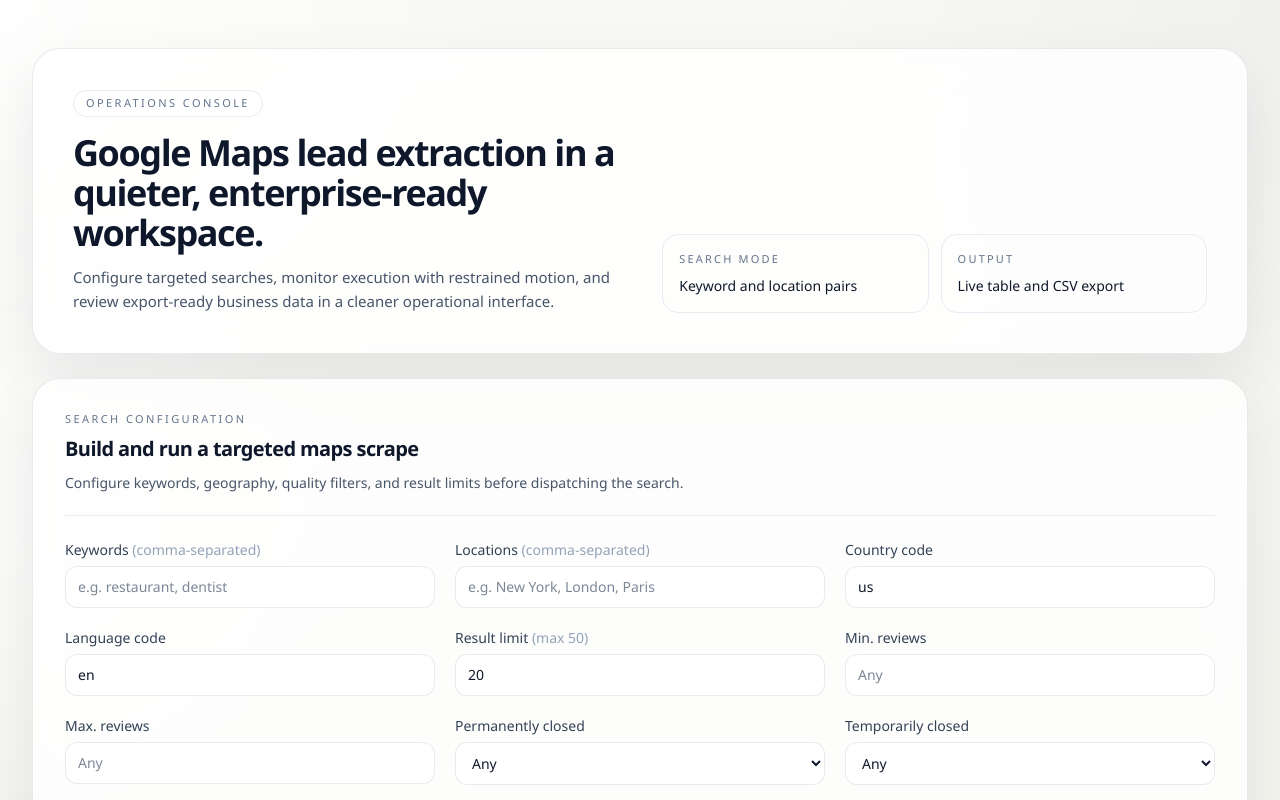
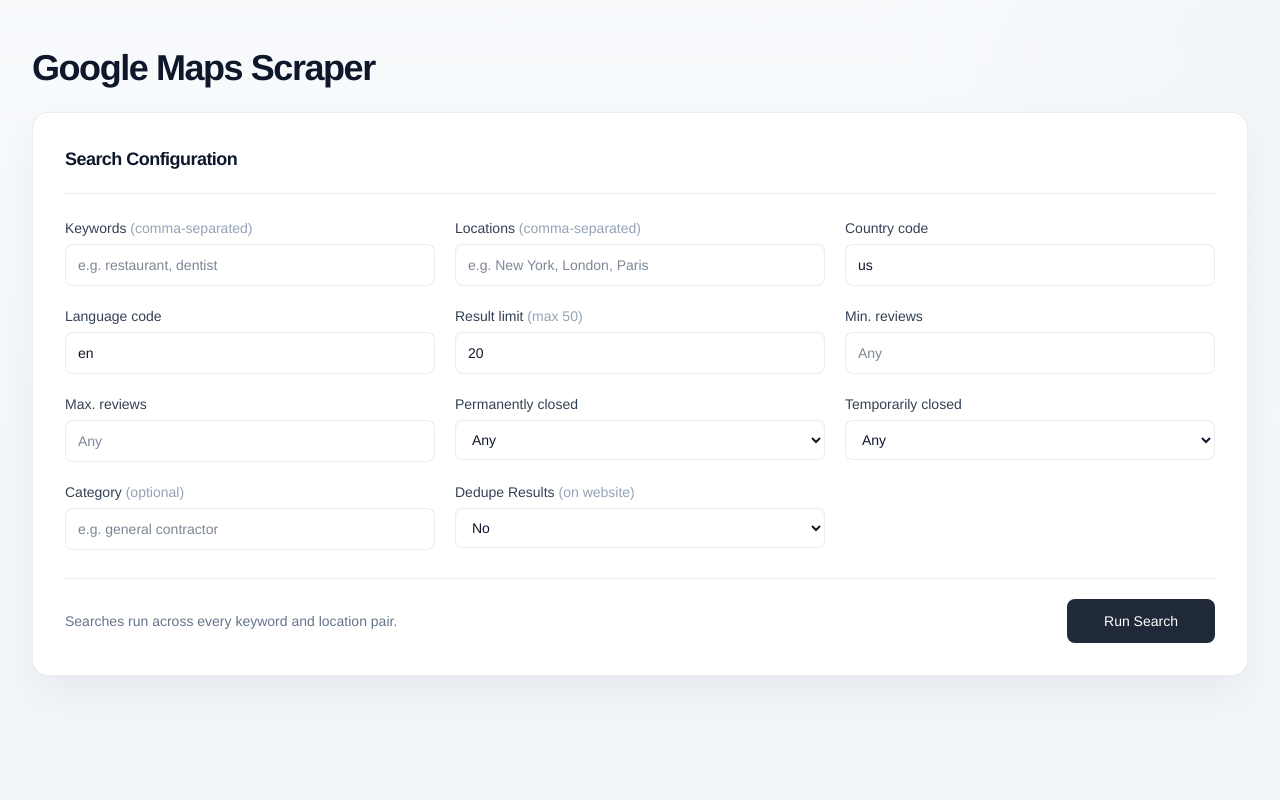
Before and after one commit to bizvaibhavsai-creator/google-map-scraper-demo, a Next.js app: page / in a window 1280 px wide. Shown: the top 800 px of the page. Built offline with nearby package versions, Linux system fonts and the light colour scheme.

Commit message:
Simplify header and tighten UI styling

```diff
--- a/src/app/globals.css
+++ b/src/app/globals.css
@@ -3,12 +3,12 @@
 @tailwind utilities;
 
 :root {
-  --font-sans: "Avenir Next", "Segoe UI", "Helvetica Neue", Arial, sans-serif;
-  --bg: #f4f5f1;
-  --panel: rgba(255, 255, 255, 0.82);
-  --panel-strong: rgba(255, 255, 255, 0.94);
-  --border: rgba(15, 23, 42, 0.09);
-  --border-strong: rgba(15, 23, 42, 0.14);
+  --font-sans: "Helvetica Neue", "Segoe UI", Arial, sans-serif;
+  --bg: #f8fafc;
+  --panel: #ffffff;
+  --panel-strong: #ffffff;
+  --border: rgba(15, 23, 42, 0.08);
+  --border-strong: rgba(15, 23, 42, 0.12);
   --text: #0f172a;
   --muted: #5f6b7a;
   --muted-soft: #7c8796;
@@ -20,14 +20,12 @@
   --warn-text: #92400e;
   --danger-bg: rgba(185, 28, 28, 0.1);
   --danger-text: #991b1b;
-  --shadow: 0 24px 60px rgba(15, 23, 42, 0.08);
+  --shadow: 0 16px 40px rgba(15, 23, 42, 0.05);
 }
 
 html {
   font-family: var(--font-sans);
-  background:
-    radial-gradient(circle at top left, rgba(255, 255, 255, 0.92), transparent 32%),
-    linear-gradient(180deg, #f8f8f4 0%, #f1f2ec 100%);
+  background: linear-gradient(180deg, #f8fafc 0%, #f1f5f9 100%);
 }
 
 body {
@@ -37,8 +35,8 @@
 
 .app-shell {
   background:
-    radial-gradient(circle at top right, rgba(148, 163, 184, 0.08), transparent 28%),
-    radial-gradient(circle at left center, rgba(255, 255, 255, 0.7), transparent 24%);
+    radial-gradient(circle at top right, rgba(148, 163, 184, 0.05), transparent 28%),
+    linear-gradient(180deg, #f8fafc 0%, #f1f5f9 100%);
 }
 
 ::selection {
@@ -67,20 +65,18 @@
     background: var(--panel);
     border: 1px solid var(--border);
     box-shadow: var(--shadow);
-    backdrop-filter: blur(18px);
   }
 
   .panel-strong {
     background: var(--panel-strong);
     border: 1px solid var(--border-strong);
     box-shadow: var(--shadow);
-    backdrop-filter: blur(20px);
   }
 
   .field-shell {
-    @apply rounded-xl border px-3 py-2.5 text-sm transition-all duration-200;
+    @apply rounded-lg border px-3 py-2.5 text-sm transition-all duration-200;
     border-color: var(--border);
-    background: rgba(255, 255, 255, 0.76);
+    background: #ffffff;
     color: var(--text);
   }
 
@@ -90,18 +86,18 @@
 
   .field-shell:hover {
     border-color: var(--border-strong);
-    background: rgba(255, 255, 255, 0.9);
+    background: #ffffff;
   }
 
   .field-shell:focus {
     outline: none;
     border-color: rgba(15, 23, 42, 0.24);
     box-shadow: 0 0 0 4px rgba(15, 23, 42, 0.06);
-    background: rgba(255, 255, 255, 0.96);
+    background: #ffffff;
   }
 
   .btn-primary {
-    @apply inline-flex items-center justify-center gap-2 rounded-xl px-5 py-3 text-sm font-medium transition-all duration-200;
+    @apply inline-flex items-center justify-center gap-2 rounded-lg px-5 py-3 text-sm font-medium transition-all duration-200;
     background: var(--accent);
     color: white;
   }
@@ -118,14 +114,14 @@
   }
 
   .btn-secondary {
-    @apply inline-flex items-center justify-center gap-2 rounded-xl px-4 py-2.5 text-sm font-medium transition-all duration-200;
-    background: rgba(255, 255, 255, 0.72);
+    @apply inline-flex items-center justify-center gap-2 rounded-lg px-4 py-2.5 text-sm font-medium transition-all duration-200;
+    background: #ffffff;
     border: 1px solid var(--border);
     color: var(--text);
   }
 
   .btn-secondary:hover {
-    background: rgba(255, 255, 255, 0.9);
+    background: #ffffff;
     border-color: var(--border-strong);
   }
 }
--- a/src/app/page.tsx
+++ b/src/app/page.tsx
@@ -18,40 +18,17 @@
 
   return (
     <main className="mx-auto max-w-7xl px-4 py-8 sm:px-6 lg:px-8 lg:py-12">
-      <section className="panel rounded-[28px] px-6 py-8 sm:px-8 lg:px-10 lg:py-10" style={{ animation: 'panelRise 0.5s ease-out both' }}>
-        <div className="flex flex-col gap-8 lg:flex-row lg:items-end lg:justify-between">
-          <div className="max-w-3xl space-y-4">
-            <span className="inline-flex w-fit items-center rounded-full border border-slate-200/80 bg-white/75 px-3 py-1 text-[11px] font-medium uppercase tracking-[0.22em] text-slate-500">
-              Operations Console
-            </span>
-            <div className="space-y-3">
-              <h1 className="text-3xl font-semibold tracking-[-0.04em] text-slate-900 sm:text-4xl">
-                Google Maps lead extraction in a quieter, enterprise-ready workspace.
-              </h1>
-              <p className="max-w-2xl text-sm leading-6 text-slate-600 sm:text-[15px]">
-                Configure targeted searches, monitor execution with restrained motion, and review export-ready business data in a cleaner operational interface.
-              </p>
-            </div>
-          </div>
+      <div className="mb-6" style={{ animation: 'panelRise 0.4s ease-out both' }}>
+        <h1 className="text-3xl font-semibold tracking-[-0.04em] text-slate-900 sm:text-4xl">
+          Google Maps Scraper
+        </h1>
+      </div>
 
-          <div className="grid w-full max-w-xl grid-cols-2 gap-3">
-            <div className="rounded-2xl border border-slate-200/80 bg-white/78 px-4 py-4">
-              <p className="text-[11px] font-medium uppercase tracking-[0.2em] text-slate-500">Search Mode</p>
-              <p className="mt-2 text-sm font-medium text-slate-900">Keyword and location pairs</p>
-            </div>
-            <div className="rounded-2xl border border-slate-200/80 bg-white/78 px-4 py-4">
-              <p className="text-[11px] font-medium uppercase tracking-[0.2em] text-slate-500">Output</p>
-              <p className="mt-2 text-sm font-medium text-slate-900">Live table and CSV export</p>
-            </div>
-          </div>
-        </div>
-      </section>
-
-      <div className="mt-6 space-y-6">
+      <div className="space-y-6">
         <SearchForm onSearch={search} isLoading={status === 'loading'} />
 
         {status === 'loading' && (
-          <div className="panel rounded-[24px] p-5 sm:p-6" style={{ animation: 'panelRise 0.45s ease-out both' }}>
+          <div className="panel rounded-2xl p-5 sm:p-6" style={{ animation: 'panelRise 0.45s ease-out both' }}>
             <div className="flex flex-col gap-4 lg:flex-row lg:items-end lg:justify-between">
               <div className="space-y-2">
                 <p className="text-[11px] font-medium uppercase tracking-[0.22em] text-slate-500">Search Progress</p>
@@ -60,7 +37,7 @@
                     Scraping Google Maps {progress ? `${progress.completed} / ${progress.total} pairs` : 'preparing'}
                   </span>
                   {results.length > 0 && (
-                    <span className="rounded-full border border-slate-200 bg-white/80 px-2.5 py-1 text-xs text-slate-600">
+                    <span className="rounded-md border border-slate-200 bg-white px-2.5 py-1 text-xs text-slate-600">
                       {results.length} results collected
                     </span>
                   )}
@@ -86,13 +63,13 @@
             </div>
 
             <div className="mt-5 space-y-3">
-              <div className="relative h-2.5 overflow-hidden rounded-full bg-slate-200/70">
+              <div className="relative h-2.5 overflow-hidden rounded-md bg-slate-200/70">
                 <div
-                  className="absolute left-0 top-0 h-full rounded-full bg-slate-900 transition-all duration-500 ease-out"
+                  className="absolute left-0 top-0 h-full rounded-md bg-slate-900 transition-all duration-500 ease-out"
                   style={{ width: `${Math.max(progress?.percent ?? 0, 6)}%`, opacity: (progress?.percent ?? 0) === 0 ? 0.18 : 1 }}
                 />
                 <div
-                  className="pointer-events-none absolute inset-y-0 w-24 rounded-full bg-gradient-to-r from-transparent via-white/70 to-transparent"
+                  className="pointer-events-none absolute inset-y-0 w-24 rounded-md bg-gradient-to-r from-transparent via-white/70 to-transparent"
                   style={{ animation: 'progressSweep 2.2s ease-in-out infinite' }}
                 />
               </div>
@@ -105,13 +82,13 @@
         )}
 
         {status === 'error' && (
-          <div className="rounded-2xl border px-4 py-3 text-sm" style={{ background: 'var(--danger-bg)', borderColor: 'rgba(185, 28, 28, 0.14)', color: 'var(--danger-text)' }}>
+          <div className="rounded-lg border px-4 py-3 text-sm" style={{ background: 'var(--danger-bg)', borderColor: 'rgba(185, 28, 28, 0.14)', color: 'var(--danger-text)' }}>
             {error}
           </div>
         )}
 
         {status === 'success' && results.length === 0 && (
-          <div className="panel rounded-[24px] py-10 text-center text-sm text-slate-500">
+          <div className="panel rounded-2xl py-10 text-center text-sm text-slate-500">
             No results found. Try a different keyword or location.
           </div>
         )}
--- a/src/components/ResultsTable.tsx
+++ b/src/components/ResultsTable.tsx
@@ -144,13 +144,13 @@
   };
 
   return (
-    <div className="panel rounded-[28px] overflow-hidden" style={{ animation: 'panelRise 0.5s ease-out both' }}>
+    <div className="panel rounded-2xl overflow-hidden" style={{ animation: 'panelRise 0.5s ease-out both' }}>
       <div className="flex flex-col gap-4 border-b border-slate-200/80 px-6 py-5 lg:flex-row lg:items-end lg:justify-between">
         <div className="space-y-2">
           <p className="text-[11px] font-medium uppercase tracking-[0.22em] text-slate-500">Results Workspace</p>
           <div className="flex flex-wrap items-center gap-2">
             <span className="text-lg font-semibold tracking-[-0.03em] text-slate-900">{filtered.length} records</span>
-            <span className="rounded-full border border-slate-200/80 bg-white/85 px-2.5 py-1 text-xs text-slate-500">
+            <span className="rounded-md border border-slate-200/80 bg-white px-2.5 py-1 text-xs text-slate-500">
               {results.length} total collected
             </span>
           </div>
@@ -176,7 +176,7 @@
 
       {clayModal && (
         <div className="fixed inset-0 z-50 flex items-center justify-center bg-black/35 p-4">
-          <div className="panel-strong w-full max-w-md rounded-[24px] p-6 shadow-xl">
+          <div className="panel-strong w-full max-w-md rounded-xl p-6 shadow-xl">
             <div className="space-y-2">
               <p className="text-[11px] font-medium uppercase tracking-[0.2em] text-slate-500">Outbound Delivery</p>
               <h3 className="text-lg font-semibold tracking-[-0.03em] text-slate-900">Push to Clay</h3>
--- a/src/components/SearchForm.tsx
+++ b/src/components/SearchForm.tsx
@@ -56,15 +56,11 @@
   return (
     <form
       onSubmit={handleSubmit}
-      className="panel rounded-[28px] p-6 sm:p-7 lg:p-8"
+      className="panel rounded-2xl p-6 sm:p-7 lg:p-8"
       style={{ animation: 'panelRise 0.45s ease-out both' }}
     >
       <div className="flex flex-col gap-2 border-b border-slate-200/80 pb-5">
-        <p className="text-[11px] font-medium uppercase tracking-[0.22em] text-slate-500">Search Configuration</p>
-        <h2 className="text-xl font-semibold tracking-[-0.03em] text-slate-900">Build and run a targeted maps scrape</h2>
-        <p className="max-w-2xl text-sm leading-6 text-slate-600">
-          Configure keywords, geography, quality filters, and result limits before dispatching the search.
-        </p>
+        <h2 className="text-lg font-semibold tracking-[-0.03em] text-slate-900">Search Configuration</h2>
       </div>
 
       <div className="mt-6 grid grid-cols-1 gap-5 sm:grid-cols-2 lg:grid-cols-3">
@@ -193,9 +189,7 @@
       </div>
 
       <div className="mt-7 flex flex-col gap-4 border-t border-slate-200/80 pt-5 sm:flex-row sm:items-center sm:justify-between">
-        <p className="max-w-xl text-sm leading-6 text-slate-500">
-          Searches run across every keyword and location pair, then flow into the live results grid below.
-        </p>
+        <p className="max-w-xl text-sm leading-6 text-slate-500">Searches run across every keyword and location pair.</p>
         <button
           type="submit"
           disabled={isLoading}
```
Also changed, not shown: src/components/ResultRow.tsx (+4 -4 lines).
